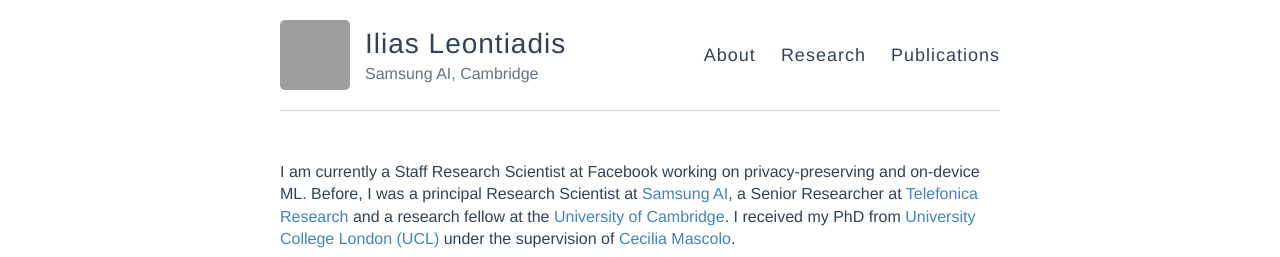
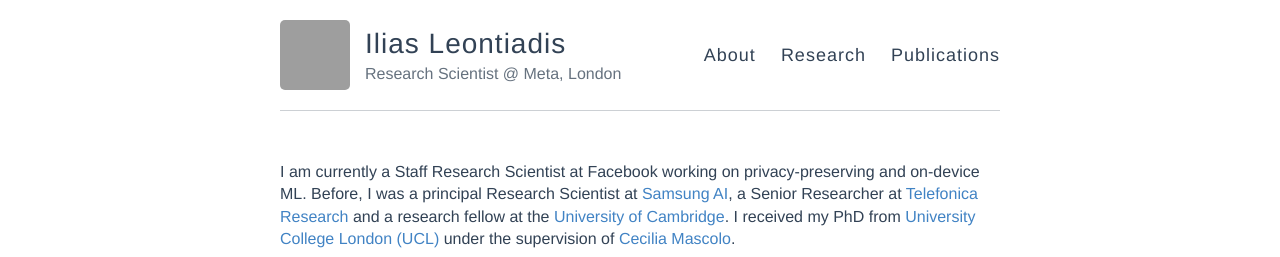
Before and after one commit to iliasl/iliasl.github.io, a Jekyll site: the page built from index.md, in a window 1280 px wide. Shown: the top 257 px of the page. Built offline with Jekyll 4.4.1, drawn with Linux system fonts in a browser that asks for light colours; grey boxes are pictures that could not be loaded.

Commit message:
change title

```diff
--- a/_config.yml
+++ b/_config.yml
@@ -7,7 +7,7 @@
 name: Ilias Leontiadis
 
 # Short bio or description (displayed in the header)
-description: Samsung AI, Cambridge
+description: Research Scientist @ Meta, London
 
 # URL of your avatar or profile pic (you could use your GitHub profile pic)
 avatar: https://avatars2.githubusercontent.com/u/4865851?s=460&v=4
```
